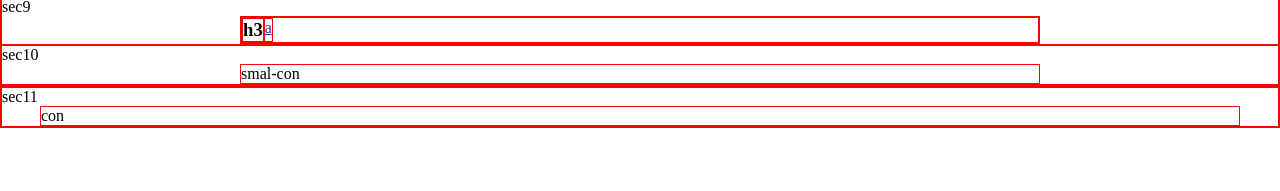
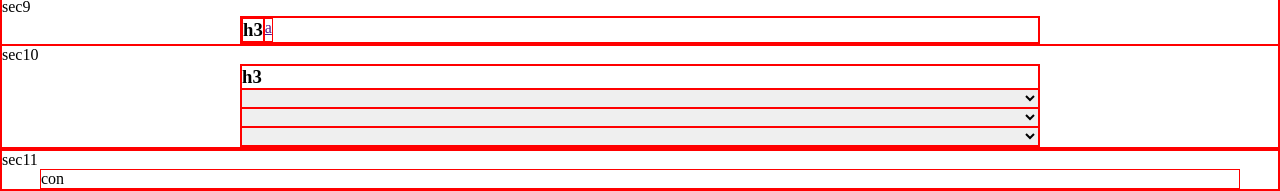
Before and after one commit to CarloDettori/htmlcss-dropbox, a plain HTML site: page index.html in a window 1280 px wide. Shown: the part 690-881 px from the top of the page. Before the commit the page ends 818 px from the top, so only its background shows below. Drawn offline with Linux system fonts and the light colour scheme.

Commit message:
section 10 layout

```diff
--- a/css/style.css
+++ b/css/style.css
@@ -86,3 +86,8 @@ tbody>tr>td {
 .wrap {
     display: wrap;
 }
+
+.column-flex {
+    display: flex;
+    flex-direction: column;
+}
--- a/index.html
+++ b/index.html
@@ -175,7 +175,14 @@
         </section>
         <section id="sec10" class="debug">
             sec10
-            <div id="con10" class="small-container debug">smal-con</div>
+            <div id="con10" class="small-container debug">
+                <h3 class="debug">h3</h3>
+                <div class="column-flex">
+                    <select class="debug" name="" id="">select</select>
+                    <select class="debug" name="" id="">select</select>
+                    <select class="debug" name="" id="">select</select>
+                </div>
+            </div>
         </section>
     </main>
     <footer class="debug">
```
